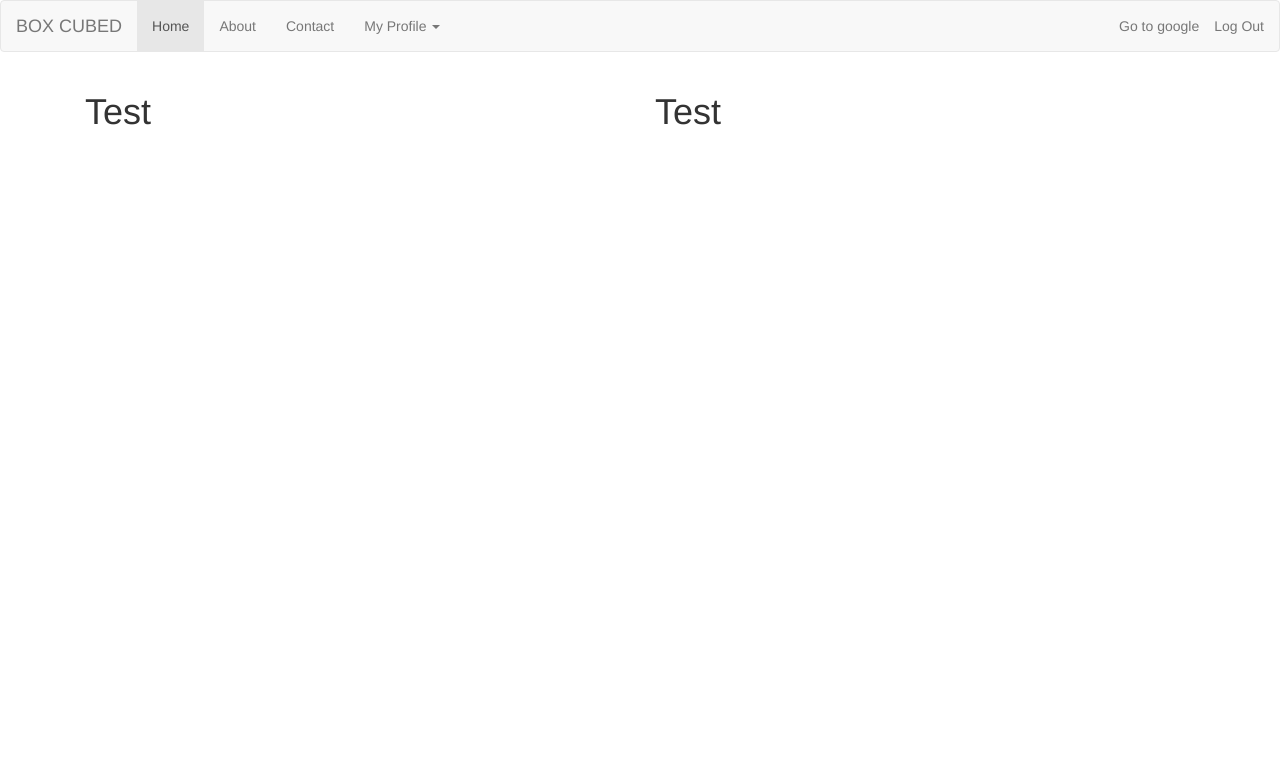
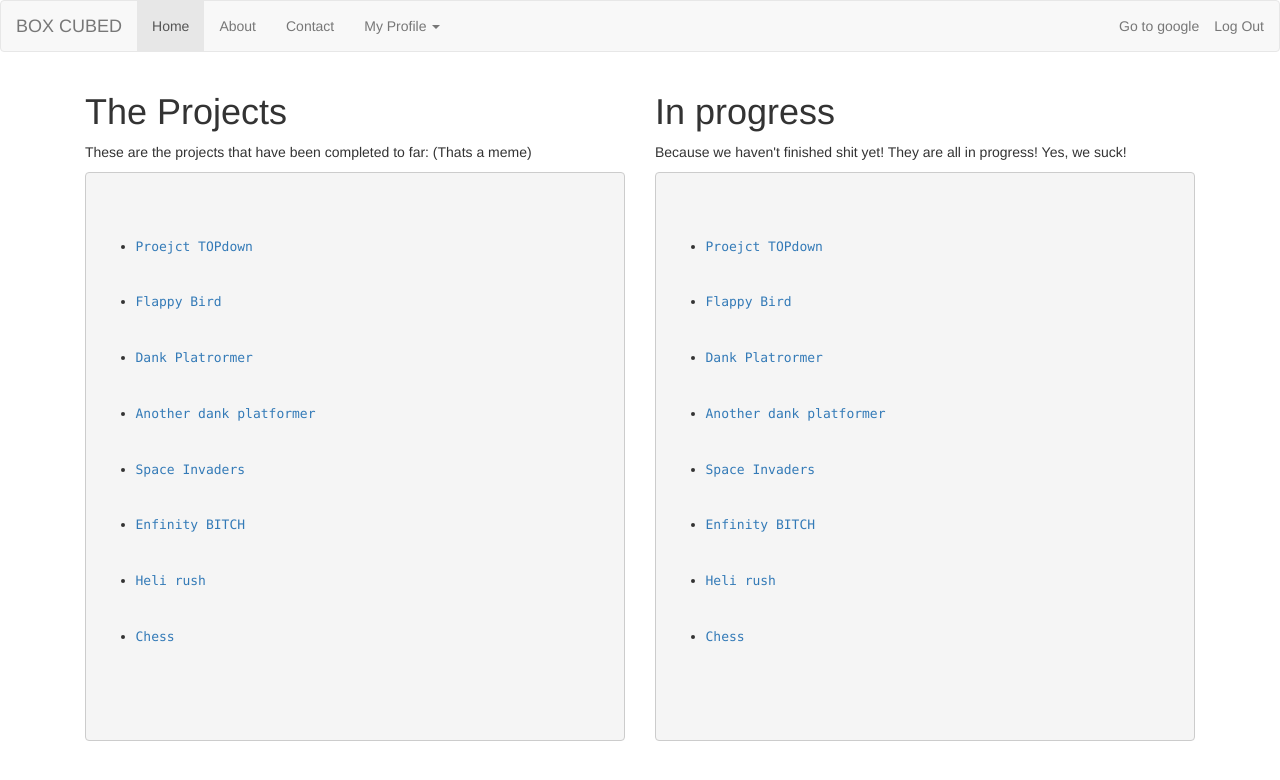
Before and after one commit to BoxCubed/BoxCubed, a plain HTML site: page index.html in a window 1280 px wide. Drawn offline with Linux system fonts and the light colour scheme.

Commit message:
Added some pre tags and links to our github projects

```diff
--- a/index.html
+++ b/index.html
@@ -37,16 +37,43 @@
 				</ul>
 			</div>
 			<ul class="nav navbar-nav navbar-right">
-				<li><a href="https://www.google.com">Go to google</a></li>
+				<li><a href="#">Go to google</a></li>
 			</ul>
 		</div>
 	</nav>
 	<div class="container">
 	<div class="col-md-6">
-		<h1>Test</h1>
+		<h1>The Projects</h1>
+		<p>These are the projects that have been completed to far: (Thats a meme)</p>
+		<pre>
+            <ul>
+                <li><a href="#">Proejct TOPdown</a></li>
+                <li><a href="#">Flappy Bird</a></li>
+                <li><a href="#">Dank Platrormer</a></li>
+                <li><a href="#">Another dank platformer</a></li>
+                <li><a href="#">Space Invaders</a></li>
+                <li><a href="#">Enfinity BITCH</a></li>
+                <li><a href="#">Heli rush</a></li>
+                <li><a href="#">Chess</a></li>
+            </ul>
+		</pre>
+		<a class=""></a>
 	</div>
 	<div class="col-md-6">
-		<h1>Test</h1>
+		<h1>In progress</h1>
+		<p>Because we haven't finished shit yet! They are all in progress! Yes, we suck!</p>
+		<pre>
+            <ul>
+                <li><a href="#">Proejct TOPdown</a></li>
+                <li><a href="#">Flappy Bird</a></li>
+                <li><a href="#">Dank Platrormer</a></li>
+                <li><a href="#">Another dank platformer</a></li>
+                <li><a href="#">Space Invaders</a></li>
+                <li><a href="#">Enfinity BITCH</a></li>
+                <li><a href="#">Heli rush</a></li>
+                <li><a href="#">Chess</a></li>
+            </ul>
+		</pre>
 	</div>
 		<!-- <h2>This is the body paragraph</h2> -->
 
```
